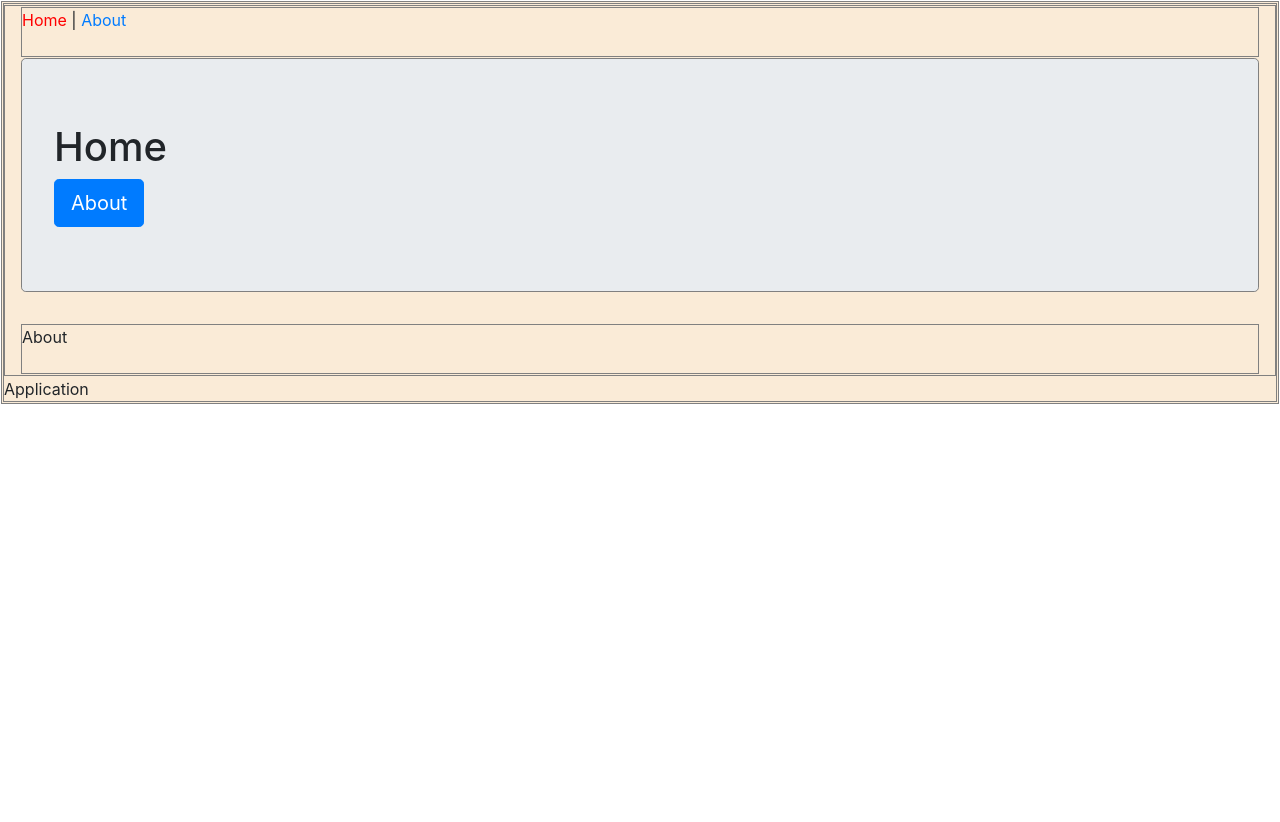
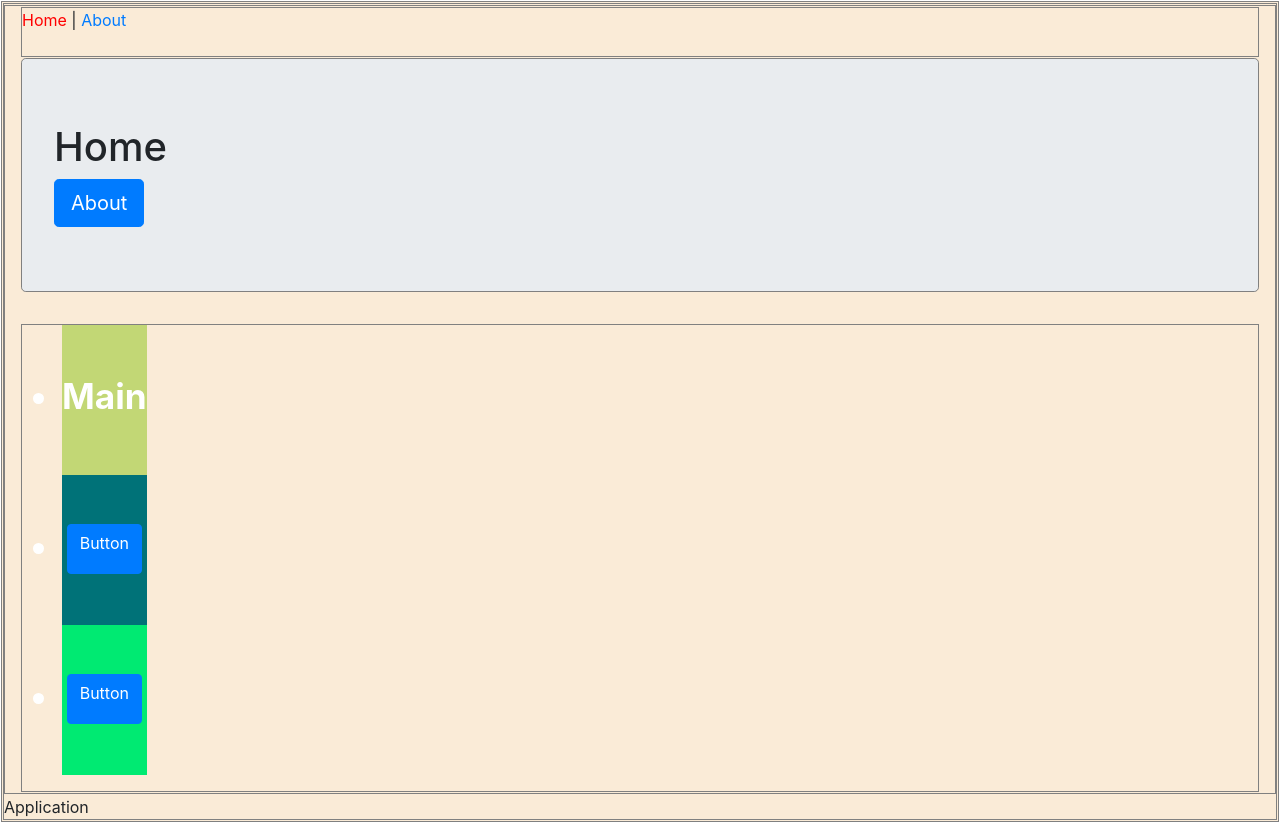
Before and after one commit to bob-smith-compass/building-application-with-redux, a React app: page / in a window 1280 px wide. Before the commit the page ends 801 px from the top, so only its background shows below. Built offline with nearby package versions, Linux system fonts and the light colour scheme.

Commit message:
flex style

```diff
--- a/src/components/about/About.js
+++ b/src/components/about/About.js
@@ -1,9 +1,14 @@
 import React from 'react'
+import "./about.css"
 
 export default function About() {
     return (
-        <div>
-            About
+        <div className="about">
+            <ul>
+                <li>Main</li>
+                <li><div className="btn btn-primary">Button</div></li>
+                <li><div className="btn btn-primary">Button</div></li>
+            </ul>
         </div>
     )
 }
--- /dev/null
+++ b/src/components/about/about.css
@@ -0,0 +1,9 @@
+.about {
+    display: flex
+}
+.item {
+    flex-grow: 1
+}
+.item:first-child {
+    flex-grow: 80%;
+}
```
